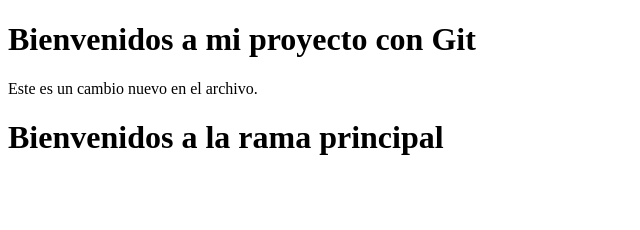
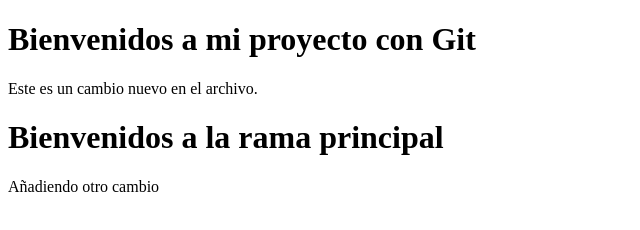
Before and after one commit to aitor-uceda-yeves/Proyecto_de_Entornos_de_Desarollos, a plain HTML site: page index.html in a window 1280 px wide. Shown: the whole page, without its empty margins (0-640 px from the left). Drawn offline with Linux system fonts and the light colour scheme.

Commit message:
Añadido un tercer cambio en master

```diff
--- a/index.html
+++ b/index.html
@@ -10,3 +10,4 @@
     <h1>Bienvenidos a la rama principal</h1>
 </body>
 </html>
+Añadiendo otro cambio
```
